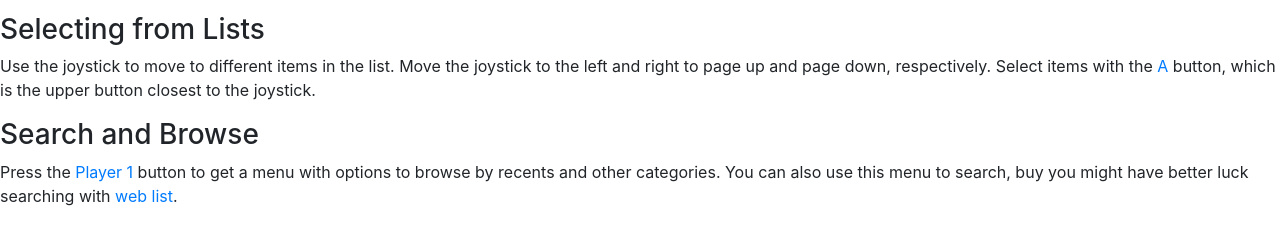
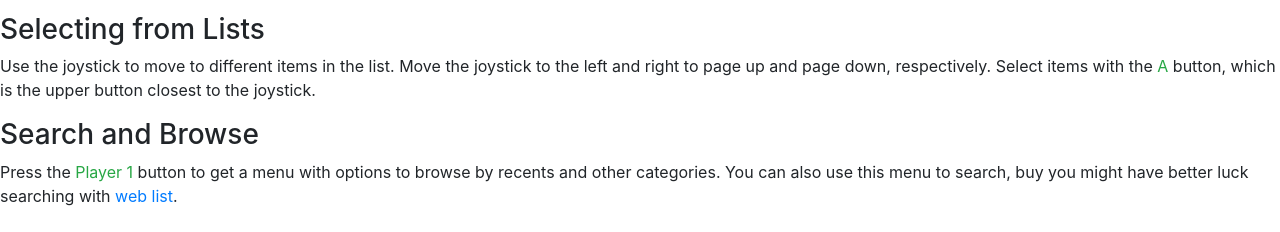
Before and after one commit to kmorel/arcade-instructions, a plain HTML site: page index.html in a window 1280 px wide. Shown: the part 320-552 px from the top of the page. Drawn offline with nearby package versions, Linux system fonts and the light colour scheme.

Commit message:
Change color of identifiers

```diff
--- a/index.html
+++ b/index.html
@@ -53,13 +53,13 @@
     <p>
       Use the joystick to move to different items in the list.
       Move the joystick to the left and right to page up and page down, respectively.
-      Select items with the <span class="text-primary">A</span> button, which is the upper button closest to the joystick.
+      Select items with the <span class="text-success">A</span> button, which is the upper button closest to the joystick.
     </p>
 
     <h3>Search and Browse</h3>
 
     <p>
-      Press the <span class="text-primary">Player 1</span> button to get a menu with options to browse by recents and other categories.
+      Press the <span class="text-success">Player 1</span> button to get a menu with options to browse by recents and other categories.
       You can also use this menu to search, buy you might have better luck searching with <a href="/arcade-list">web list</a>.
     </p>
   </body>
```
